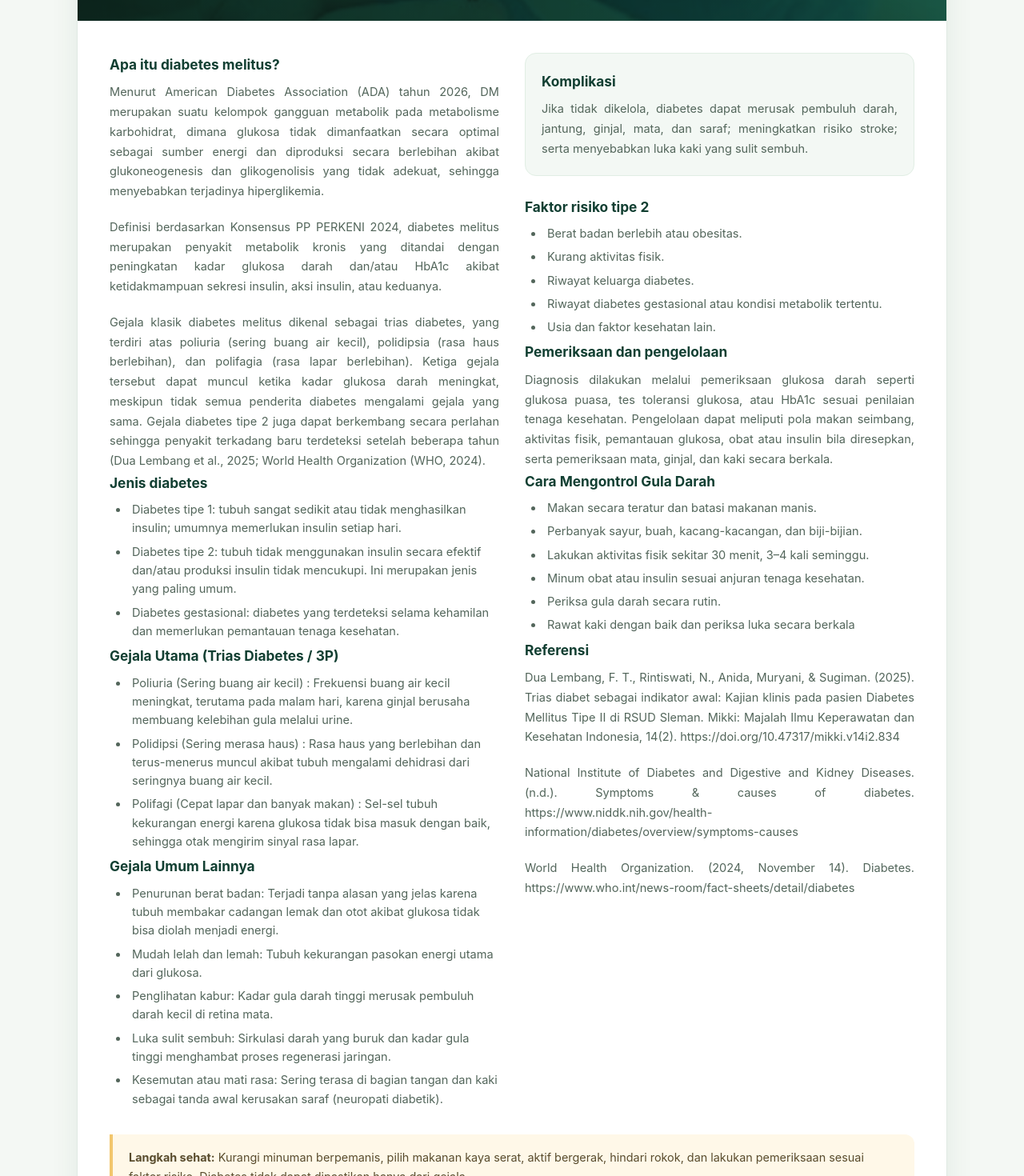
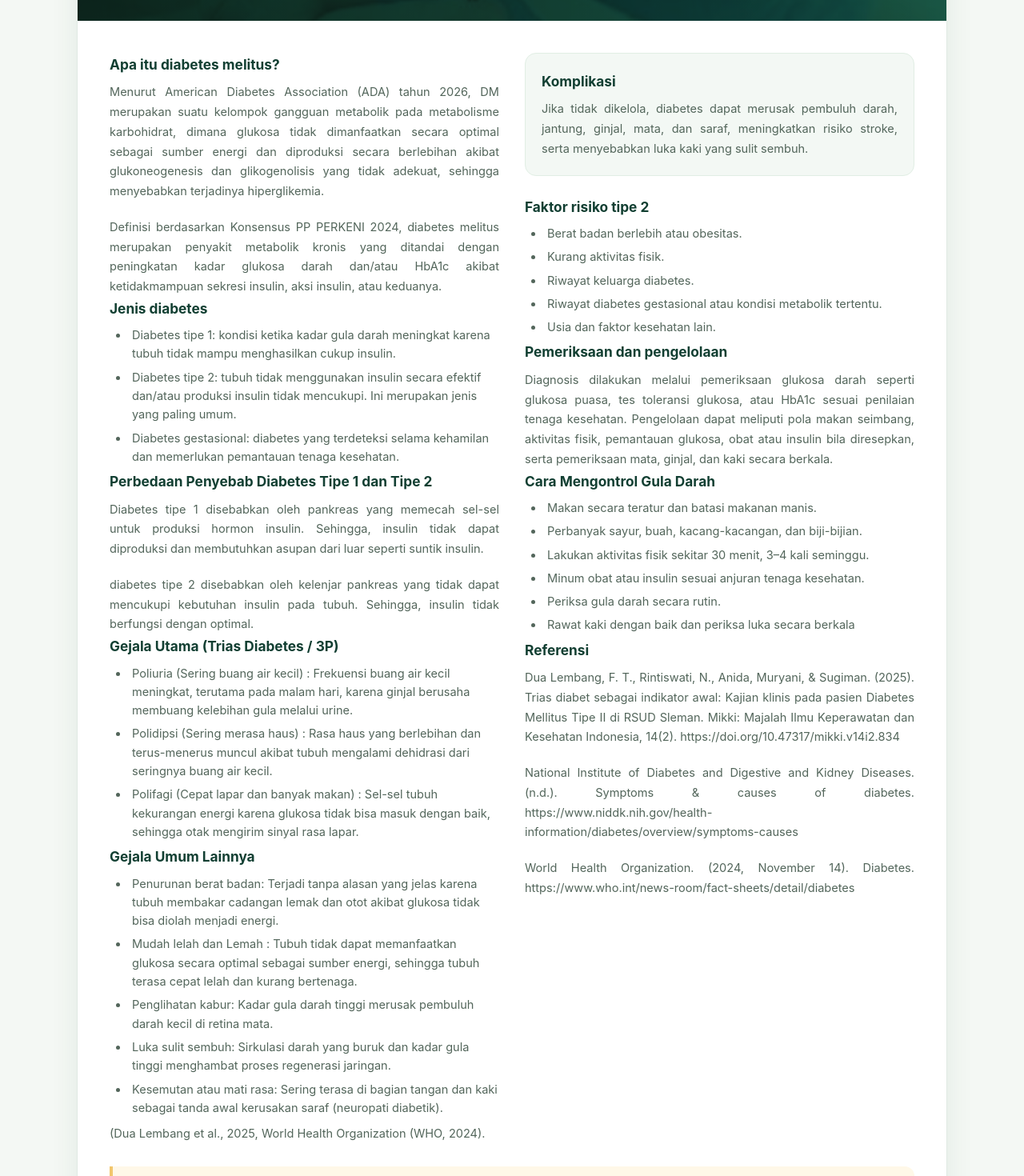
Before and after one commit to novandrawichdafarun/HEALIFEST, a Next.js app: page /penyakit in a window 1280 px wide. Shown: the part 1400-2870 px from the top of the page at 80% size. Built offline with nearby package versions, Linux system fonts and the light colour scheme.

Commit message:
feat: Update diabetes and hypertension descriptions for clarity and add new section on diabetes types

```diff
--- a/constants/conditions.ts
+++ b/constants/conditions.ts
@@ -18,15 +18,21 @@ export const conditions: Condition[] = [
         paragraphs: [
           "Menurut American Diabetes Association (ADA) tahun 2026, DM merupakan suatu kelompok gangguan metabolik pada metabolisme karbohidrat, dimana glukosa tidak dimanfaatkan secara optimal sebagai sumber energi dan diproduksi secara berlebihan akibat glukoneogenesis dan glikogenolisis yang tidak adekuat, sehingga menyebabkan terjadinya hiperglikemia.",
           "Definisi berdasarkan Konsensus PP PERKENI 2024, diabetes melitus merupakan penyakit metabolik kronis yang ditandai dengan peningkatan kadar glukosa darah dan/atau HbA1c akibat ketidakmampuan sekresi insulin, aksi insulin, atau keduanya.",
-          "Gejala klasik diabetes melitus dikenal sebagai trias diabetes, yang terdiri atas poliuria (sering buang air kecil), polidipsia (rasa haus berlebihan), dan polifagia (rasa lapar berlebihan). Ketiga gejala tersebut dapat muncul ketika kadar glukosa darah meningkat, meskipun tidak semua penderita diabetes mengalami gejala yang sama. Gejala diabetes tipe 2 juga dapat berkembang secara perlahan sehingga penyakit terkadang baru terdeteksi setelah beberapa tahun (Dua Lembang et al., 2025; World Health Organization (WHO, 2024).",
         ],
       },
       {
         title: "Jenis diabetes",
         bullets: [
-          "Diabetes tipe 1: tubuh sangat sedikit atau tidak menghasilkan insulin; umumnya memerlukan insulin setiap hari.",
+          "Diabetes tipe 1: kondisi ketika kadar gula darah meningkat karena tubuh tidak mampu menghasilkan cukup insulin.",
           "Diabetes tipe 2: tubuh tidak menggunakan insulin secara efektif dan/atau produksi insulin tidak mencukupi. Ini merupakan jenis yang paling umum.",
           "Diabetes gestasional: diabetes yang terdeteksi selama kehamilan dan memerlukan pemantauan tenaga kesehatan.",
+        ],
+      },
+      {
+        title: "Perbedaan Penyebab Diabetes Tipe 1 dan Tipe 2",
+        paragraphs: [
+          "Diabetes tipe 1 disebabkan oleh pankreas yang memecah sel-sel untuk produksi hormon insulin. Sehingga, insulin tidak dapat diproduksi dan membutuhkan asupan dari luar seperti suntik insulin.",
+          "diabetes tipe 2 disebabkan oleh kelenjar pankreas yang tidak dapat mencukupi kebutuhan insulin pada tubuh. Sehingga, insulin tidak berfungsi dengan optimal.",
         ],
       },
       {
@@ -41,10 +47,16 @@ export const conditions: Condition[] = [
         title: "Gejala Umum Lainnya",
         bullets: [
           "Penurunan berat badan: Terjadi tanpa alasan yang jelas karena tubuh membakar cadangan lemak dan otot akibat glukosa tidak bisa diolah menjadi energi.",
-          "Mudah lelah dan lemah: Tubuh kekurangan pasokan energi utama dari glukosa.",
+          "Mudah lelah dan Lemah : Tubuh tidak dapat memanfaatkan glukosa secara optimal sebagai sumber energi, sehingga tubuh terasa cepat lelah dan kurang bertenaga.",
           "Penglihatan kabur: Kadar gula darah tinggi merusak pembuluh darah kecil di retina mata.",
           "Luka sulit sembuh: Sirkulasi darah yang buruk dan kadar gula tinggi menghambat proses regenerasi jaringan.",
           "Kesemutan atau mati rasa: Sering terasa di bagian tangan dan kaki sebagai tanda awal kerusakan saraf (neuropati diabetik).",
+        ],
+      },
+      {
+        title: "",
+        paragraphs: [
+          "(Dua Lembang et al., 2025, World Health Organization (WHO, 2024).",
         ],
       },
     ],
@@ -52,7 +64,7 @@ export const conditions: Condition[] = [
       {
         title: "Komplikasi",
         paragraphs: [
-          "Jika tidak dikelola, diabetes dapat merusak pembuluh darah, jantung, ginjal, mata, dan saraf; meningkatkan risiko stroke; serta menyebabkan luka kaki yang sulit sembuh.",
+          "Jika tidak dikelola, diabetes dapat merusak pembuluh darah, jantung, ginjal, mata, dan saraf, meningkatkan risiko stroke, serta menyebabkan luka kaki yang sulit sembuh.",
         ],
         emphasized: true,
       },
@@ -109,7 +121,7 @@ export const conditions: Condition[] = [
       {
         title: "Apa itu hipertensi?",
         paragraphs: [
-          "Menurut World Health Organization (WHO), hipertensi adalah kondisi medis serius ketika tekanan darah di dalam pembuluh darah meningkat secara persisten di atas normal. Pengukuran tekanan darah ini diwakili oleh dua angka, yaitu angka sistolik (tekanan saat jantung berdetak memompa darah) dan angka diastolik (tekanan saat jantung beristirahat di antara detakan).",
+          "Menurut World Health Organization (WHO, 2023), hipertensi merupakan kondisi medis ketika tekanan darah dalam pembuluh darah meningkat secara persisten atau menetap di atas batas normal. Tekanan darah dinyatakan dalam dua angka, yaitu tekanan sistolik (tekanan dalam pembuluh darah saat jantung berkontraksi atau memompa darah) dan tekanan diastolik (tekanan dalam pembuluh darah saat jantung berelaksasi atau beristirahat di antara detakan).",
           "WHO menetapkan bahwa seseorang dikatakan mengalami hipertensi apabila hasil pemeriksaan menunjukkan tekanan darah sistolik ≥140 mmHg dan/atau tekanan darah diastolik ≥90 mmHg. Pengukuran ini idealnya dilakukan pada minimal dua kali pemeriksaan yang berbeda dalam kondisi pasien yang tenang dan rileks.",
           "Hasil pengukuran tekanan darah akan diklasifikasikan sebagai berikut:",
         ],
@@ -215,6 +227,7 @@ export const conditions: Condition[] = [
           "Kementerian Kesehatan Republik Indonesia. (2023, 31 Mei). Penanganan hipertensi dengan perilaku CERDIK dan PATUH. https://keslan.kemkes.go.id/view_artikel/2517/penanganan-hipertensi-dengan-",
           "Kementerian Kesehatan Republik Indonesia. (2026). Pedoman Nasional Pelayanan Klinis Tata Laksana Hipertensi Dewasa. https://www.kemkes.go.id/id/pnpk-hipertensi-dewasa-kemenkes-2026",
           "World Health Organization. Diakses pada 2026. Hypertension: Global Guidelines and Diagnostic Criteria",
+          "World Health Organization. (2023). Hypertension. Geneva: WHO. https://www.who.int/news-room/fact-sheets/detail/hypertension",
         ],
       },
     ],
@@ -323,7 +336,7 @@ export const conditions: Condition[] = [
       {
         title: "Pencegahan Kolesterol Tinggi",
         paragraphs: [
-          "Pencegahan kolesterol tinggi dilakukan melalui penerapan pola makan sehat, aktivitas fisik secara teratur, pengendalian berat badan, penghentian kebiasaan merokok, dan pemeriksaan profil lipid sesuai kebutuhan. Pada individu dengan risiko kardiovaskular tinggi, perubahan gaya hidup dapat disertai terapi obat berdasarkan penilaian tenaga medis. Pendekatan pencegahan dan pengobatan perlu disesuaikan dengan tingkat risiko serta sasaran terapi setiap individu (Blumenthal et al., 2026; Mach et al., 2025).",
+          "Pencegahan kolesterol tinggi dilakukan melalui penerapan pola makan sehat, aktivitas fisik secara teratur, pengendalian berat badan, penghentian kebiasaan merokok, dan pemeriksaan profil lipid sesuai kebutuhan. Pada individu dengan risiko kardiovaskular tinggi, perubahan gaya hidup dapat disertai terapi obat berdasarkan penilaian tenaga medis. Pendekatan pencegahan dan pengobatan perlu disesuaikan dengan tingkat risiko serta sasaran terapi setiap individu (Blumenthal et al., 2026, Mach et al., 2025).",
           "Untuk mencegah tingginya kadar kolesterol dalam tubuh, ada sejumlah upaya yang dapat dilakukan, yaitu:",
         ],
         bullets: [
@@ -365,7 +378,7 @@ export const conditions: Condition[] = [
         paragraphs: [
           "Penyakit asam urat atau gout arthritis merupakan penyakit radang sendi yang berkaitan dengan pengendapan kristal monosodium urat pada sendi dan jaringan di sekitarnya. Gejala utama gout ditandai dengan serangan nyeri sendi yang hebat dan muncul secara tiba-tiba, sering kali pada malam hari atau dini hari. Serangan tersebut umumnya disertai pembengkakan, kemerahan, dan peningkatan suhu pada area sendi yang terkena. Sendi yang paling sering mengalami serangan adalah pangkal ibu jari kaki, meskipun sendi pergelangan kaki, lutut, tangan, dan siku juga dapat terkena (National Institute for Health and Care Excellence (NICE), 2022).",
           "Pada gout yang berlangsung lama, dapat terbentuk tofus, yaitu benjolan akibat penumpukan kristal urat pada jaringan. Keberadaan tofus merupakan salah satu tanda yang dapat ditemukan pada gout kronis dan menjadi pertimbangan dalam penatalaksanaan penyakit. FitzGerald et al. (2020) membahas keberadaan tofus sebagai salah satu kondisi klinis yang penting dalam menentukan kebutuhan terapi penurun kadar urat.",
-          "Berdasarkan uraian tersebut, gejala penyakit asam urat meliputi nyeri sendi hebat yang muncul secara tiba-tiba, pembengkakan, kemerahan, peningkatan suhu pada sendi, serta kemungkinan terbentuknya tofus pada penyakit yang berlangsung lama. Pengenalan gejala tersebut penting untuk mendukung pemeriksaan dan penegakan diagnosis yang tepat (NICE, 2022; Neilson et al., 2022).",
+          "Berdasarkan uraian tersebut, gejala penyakit asam urat meliputi nyeri sendi hebat yang muncul secara tiba-tiba, pembengkakan, kemerahan, peningkatan suhu pada sendi, serta kemungkinan terbentuknya tofus pada penyakit yang berlangsung lama. Pengenalan gejala tersebut penting untuk mendukung pemeriksaan dan penegakan diagnosis yang tepat (NICE, 2022, Neilson et al., 2022).",
         ],
       },
       {
```
